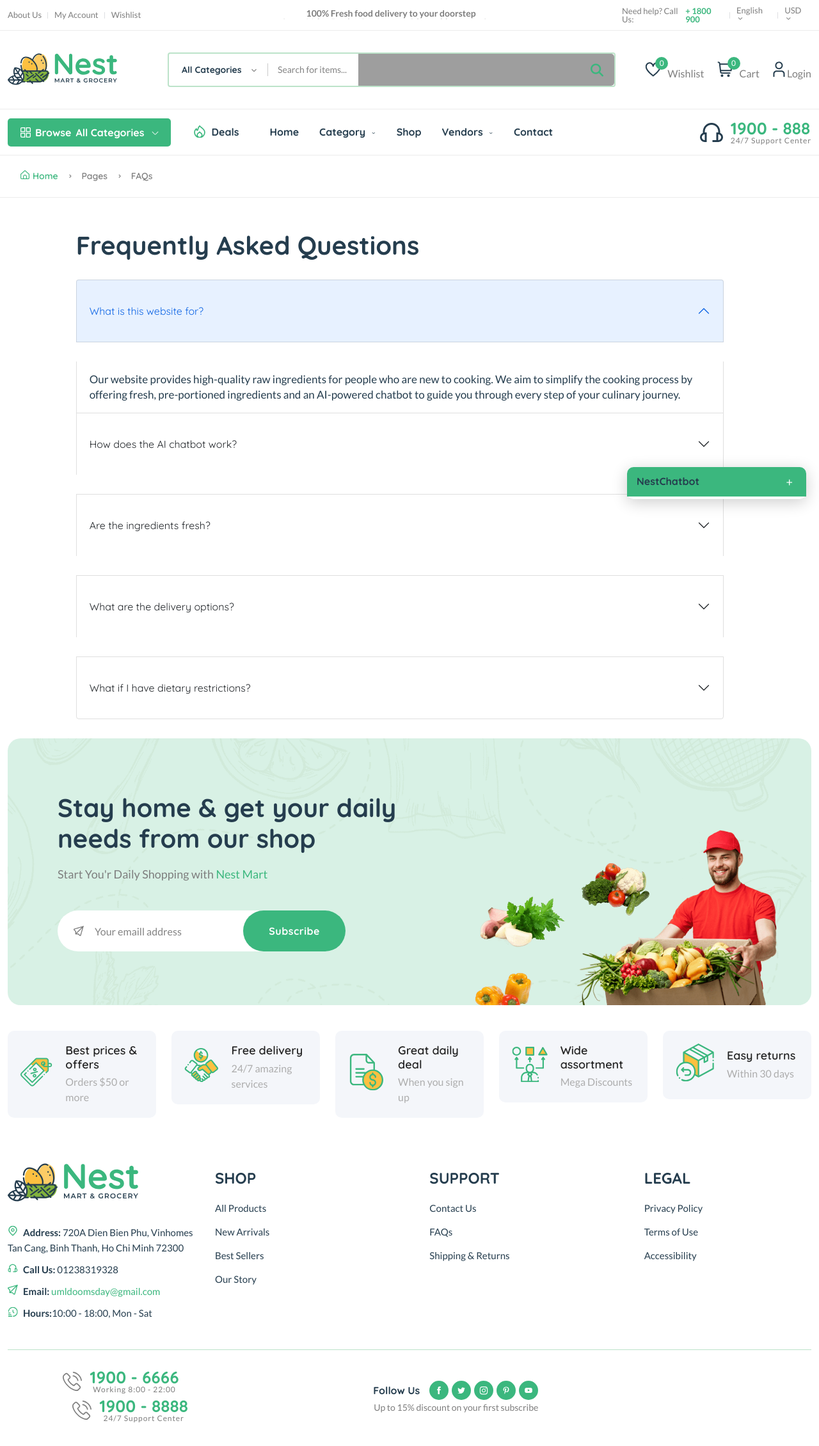
After one commit to gnaht1/food-ecommerce-web, a Django app: page /faqs/ in a window 1280 px wide. The commit adds this page. Shown: the whole page at 64% size. Run offline with Django 5.2, Linux system fonts and the light colour scheme; data that the repository does not hold is empty; parts of the project's set-up code (start-up, migrations or seed data) failed here and were passed over; some libraries are stand-ins or nearby versions; grey boxes are pictures that could not be loaded.

Commit message:
add FAQS page

```diff
--- a/core/urls.py
+++ b/core/urls.py
@@ -38,6 +38,7 @@ from core.views import (
     privacy_policy,
     terms_of_service,
     our_story,
+    faqs,
 )
 
 app_name = "core"
@@ -100,6 +101,7 @@ urlpatterns = [
     path("purchase_guide/", purchase_guide, name="purchase_guide"),
     path("privacy_policy/", privacy_policy, name="privacy_policy"),
     path("terms_of_service/", terms_of_service, name="terms_of_service"),
+    path("faqs/", faqs, name="faqs"),
     # New routes
     path("save_checkout_info/", views.save_checkout_info, name="save_checkout_info"),
     path(
--- a/core/views.py
+++ b/core/views.py
@@ -850,6 +850,9 @@ def privacy_policy(request):
 def terms_of_service(request):
     return render(request, "core/terms_of_service.html")
 
+def faqs(request):
+    return render(request, "core/faqs.html")
+
 
 @login_required
 def checkout_initiate(request):
--- /dev/null
+++ b/templates/core/faqs.html
@@ -0,0 +1,95 @@
+{% extends 'partials/base.html' %}
+{% load static %}
+{% block content %}
+<main class="main pages">
+    <div class="page-header breadcrumb-wrap">
+        <div class="container">
+            <div class="breadcrumb">
+                <a href="{% url 'core:index' %}" rel="nofollow"><i class="fi-rs-home mr-5"></i>Home</a>
+                <span></span> Pages <span></span> FAQs
+            </div>
+        </div>
+    </div>
+    <div class="page-content pt-50">
+        <div class="container">
+            <div class="row">
+                <div class="col-xl-10 col-lg-12 m-auto">
+                    <div class="row">
+                        <div class="col-lg-12">
+                            <div class="single-page pr-30 mb-lg-0 mb-sm-5">
+                                <div class="single-header style-2">
+                                    <h2>Frequently Asked Questions</h2>
+                                </div>
+                                <div class="single-content">
+                                    <div class="accordion" id="faq-accordion">
+                                        <div class="accordion-item">
+                                            <h2 class="accordion-header" id="headingOne">
+                                                <button class="accordion-button" type="button" data-bs-toggle="collapse" data-bs-target="#collapseOne" aria-expanded="true" aria-controls="collapseOne">
+                                                    What is this website for?
+                                                </button>
+                                            </h2>
+                                            <div id="collapseOne" class="accordion-collapse collapse show" aria-labelledby="headingOne" data-bs-parent="#faq-accordion">
+                                                <div class="accordion-body">
+                                                    Our website provides high-quality raw ingredients for people who are new to cooking. We aim to simplify the cooking process by offering fresh, pre-portioned ingredients and an AI-powered chatbot to guide you through every step of your culinary journey.
+                                                </div>
+                                            </div>
+                                        </div>
+                                        <div class="accordion-item">
+                                            <h2 class="accordion-header" id="headingTwo">
+                                                <button class="accordion-button collapsed" type="button" data-bs-toggle="collapse" data-bs-target="#collapseTwo" aria-expanded="false" aria-controls="collapseTwo">
+                                                    How does the AI chatbot work?
+                                                </button>
+                                            </h2>
+                                            <div id="collapseTwo" class="accordion-collapse collapse" aria-labelledby="headingTwo" data-bs-parent="#faq-accordion">
+                                                <div class="accordion-body">
+                                                    Our AI chatbot is designed to be your personal cooking assistant. You can ask it for recipes, cooking instructions, ingredient substitutions, and even tips on kitchen techniques. Just type your question in the chat window, and our AI will provide you with an instant, helpful response.
+                                                </div>
+                                            </div>
+                                        </div>
+                                        <div class="accordion-item">
+                                            <h2 class="accordion-header" id="headingThree">
+                                                <button class="accordion-button collapsed" type="button" data-bs-toggle="collapse" data-bs-target="#collapseThree" aria-expanded="false" aria-controls="collapseThree">
+                                                    Are the ingredients fresh?
+                                                </button>
+                                            </h2>
+                                            <div id="collapseThree" class="accordion-collapse collapse" aria-labelledby="headingThree" data-bs-parent="#faq-accordion">
+                                                <div class="accordion-body">
+                                                    Absolutely! We partner with trusted local suppliers to ensure that all our ingredients are fresh and of the highest quality. We are committed to providing you with the best possible ingredients for your meals.
+                                                </div>
+                                            </div>
+                                        </div>
+                                        <div class="accordion-item">
+                                            <h2 class="accordion-header" id="headingFour">
+                                                <button class="accordion-button collapsed" type="button" data-bs-toggle="collapse" data-bs-target="#collapseFour" aria-expanded="false" aria-controls="collapseFour">
+                                                    What are the delivery options?
+                                                </button>
+                                            </h2>
+                                            <div id="collapseFour" class="accordion-collapse collapse" aria-labelledby="headingFour" data-bs-parent="#faq-accordion">
+                                                <div class="accordion-body">
+                                                    We offer several delivery options to suit your needs. You can choose standard delivery, which typically takes 2-3 business days, or opt for express delivery for a small additional fee to receive your ingredients within 24 hours. We also offer scheduled deliveries so you can plan your cooking in advance.
+                                                </div>
+                                            </div>
+                                        </div>
+                                        <div class="accordion-item">
+                                            <h2 class="accordion-header" id="headingFive">
+                                                <button class="accordion-button collapsed" type="button" data-bs-toggle="collapse" data-bs-target="#collapseFive" aria-expanded="false" aria-controls="collapseFive">
+                                                    What if I have dietary restrictions?
+                                                </button>
+                                            </h2>
+                                            <div id="collapseFive" class="accordion-collapse collapse" aria-labelledby="headingFive" data-bs-parent="#faq-accordion">
+                                                <div class="accordion-body">
+                                                    We understand that dietary needs vary. While we offer a wide range of ingredients, you can also use our AI chatbot to find suitable substitutions for any recipe. If you have specific allergies or dietary concerns, please contact our support team, and we'll do our best to accommodate your needs.
+                                                </div>
+                                            </div>
+                                        </div>
+                                    </div>
+                                </div>
+                            </div>
+                        </div>
+                    </div>
+                </div>
+            </div>
+        </div>
+    </div>
+</main>
+{% endblock content %}
--- a/templates/partials/base.html
+++ b/templates/partials/base.html
@@ -1204,7 +1204,7 @@
                   <h4 class="widget-title">SUPPORT</h4>
                   <ul class="footer-list mb-sm-5 mb-md-0">
                     <li><a href="{% url 'core:contact' %}">Contact Us</a></li>
-                    <li><a href="#">FAQs</a></li>
+                    <li><a href="{% url 'core:faqs' %}">FAQs</a></li>
                     <li><a href="#">Shipping & Returns</a></li>
 
                   </ul>
```
